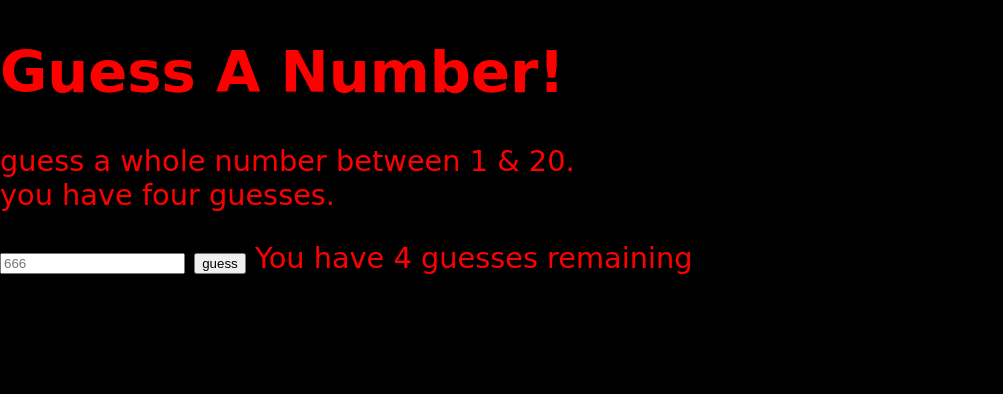
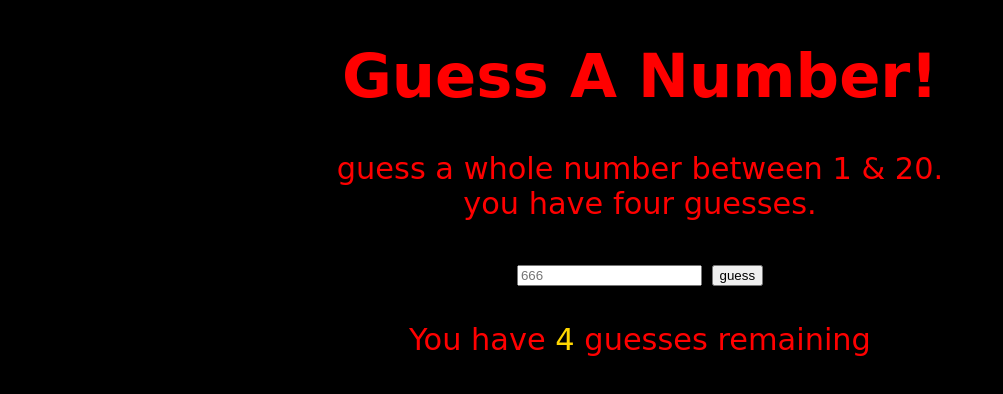
Before and after one commit to adriaivanitsky/lab-01-guess-number, a website: page index.html in a window 1280 px wide. Shown: the whole page, without its empty margins (0-1003 px from the left). Drawn offline with Linux system fonts and the light colour scheme; a web font is replaced by a local one.

Commit message:
fixed event listener counter

```diff
--- a/app.js
+++ b/app.js
@@ -7,13 +7,12 @@ const guessesRemaining = document.getElementById('guesses-remaining');
 
 // set event listeners
 
-let randomNum = Math.ceil(Math.rondom() * 20);
+let randomNum = Math.ceil(Math.random() * 20);
 let numGuesses = 4;
 
 button.addEventListener('click', ()=>{
   numGuesses--;
-  guessesRemaining.textcontent = numGuesses;
-
+  guessesRemaining.textContent = numGuesses;
   if(input === randomNum) {
     result.textContent = 'You win!';
   } else if (guessesRemaining === 0) {
--- a/index.html
+++ b/index.html
@@ -16,15 +16,18 @@
 </head>
 
 <body>
-    <h1>Guess A Number!</h1>
+    <header><h1>Guess A Number!</h1></header>
+    <main>
    <p>guess a whole number between 1 & 20. <br>
 you have four guesses.</p>
     <input id="input" type="text" placeholder="666"></input>
     <button id="button">guess</button>
 
     <span id="result"></span>
+    <br>
+    <br>
     You have <span id="guesses-remaining">4</span> guesses remaining
-
+    </main>
     <script type="module" src="./app.js"></script>
 </body>
 
--- a/styles/style.css
+++ b/styles/style.css
@@ -1,7 +1,15 @@
 body {
     font-family: 'Rye', cursive;
-    font-size: 180%;
+    font-size: 190%;
     background-color: black;
     color: red;
-    align-items: center;
+    text-align: center;
 }
+
+main {
+    margin: auto;
+}
+
+#guesses-remaining {
+    color: gold;
+}
```
